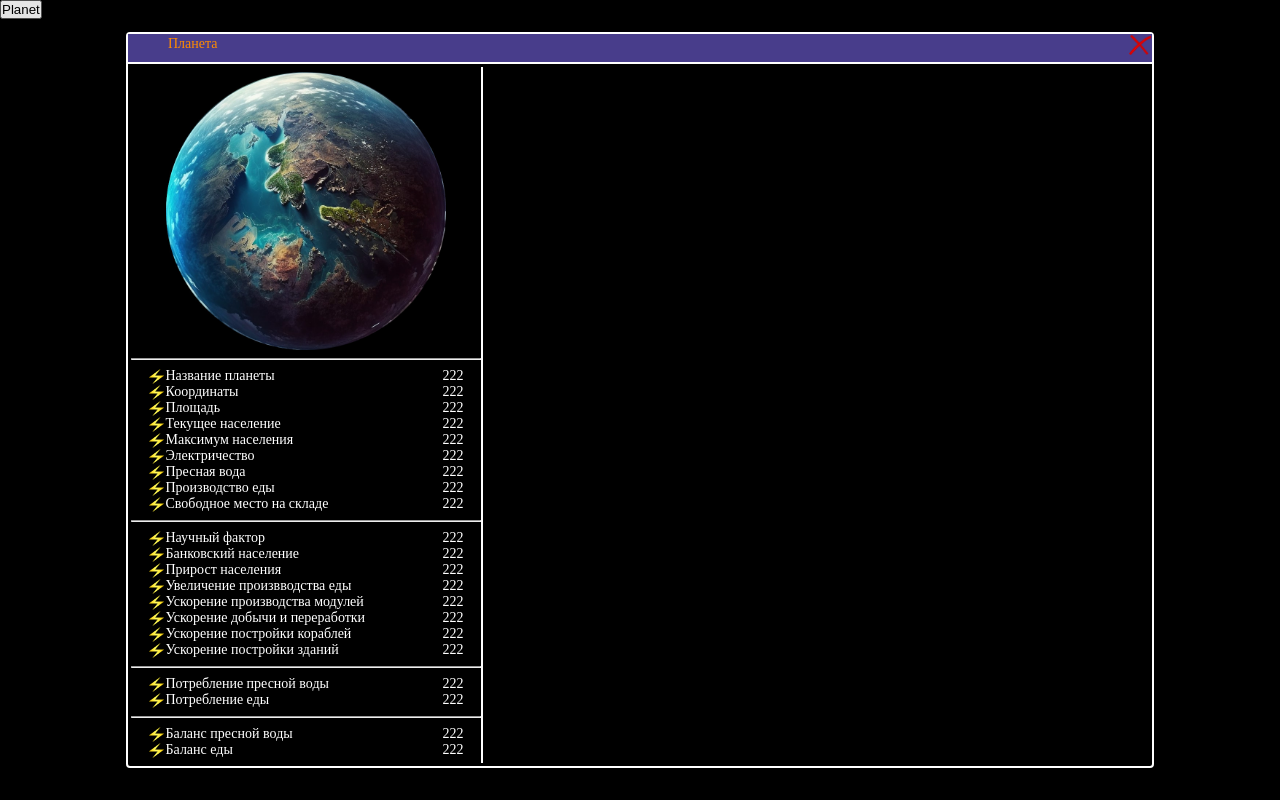
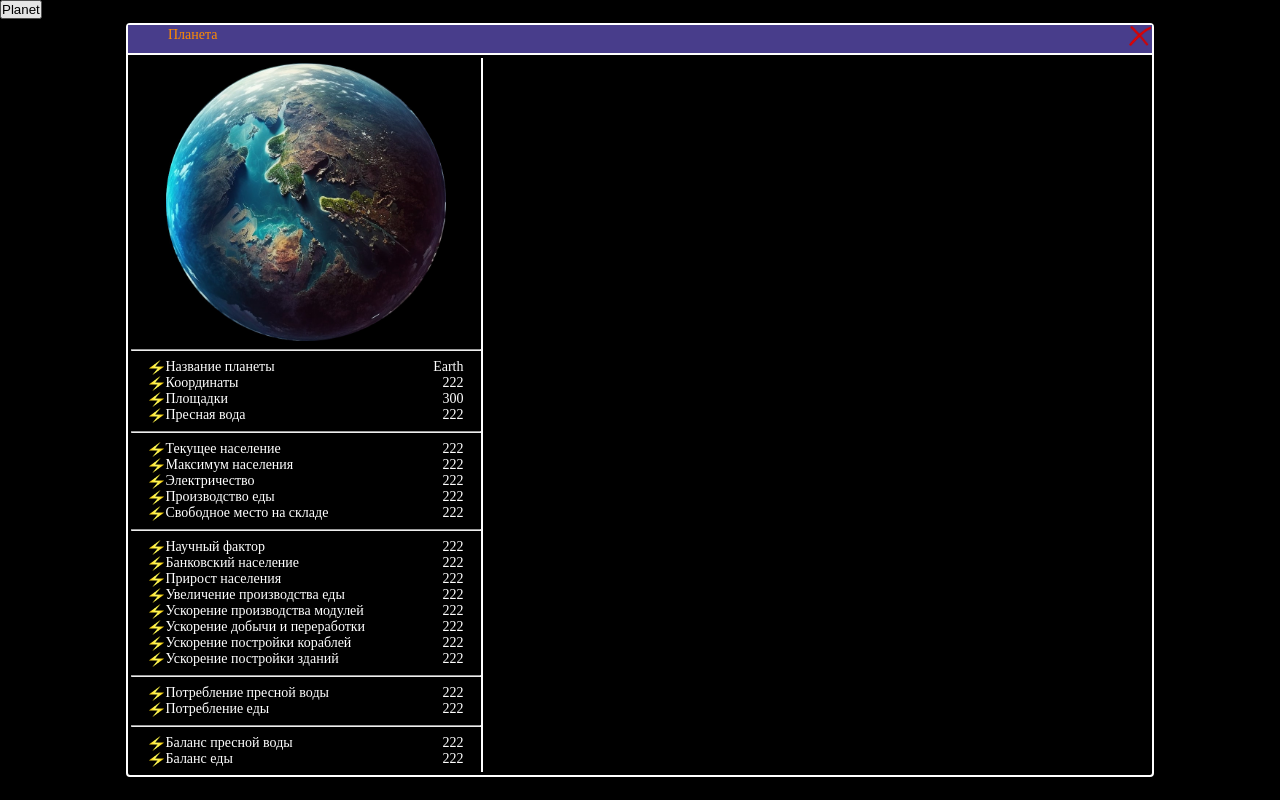
Before and after one commit to MaxRyazan/strategy, a Vue app: page / in a window 1280 px wide. Both pictures are taken after a click on the button "Planet". Built offline with nearby package versions, Linux system fonts and the light colour scheme.

Commit message:
1.4.3  - соотнёс планету и PlanetComponent.vue

```diff
--- a/src/App.vue
+++ b/src/App.vue
@@ -1,8 +1,13 @@
 <script setup lang="ts">
 import {onMounted} from "vue";
+import {usePlayerStore} from "@/pinia/playerStore.ts";
+import {Player} from "@/typescript/classes/Player.ts";
+import {Planet} from "@/typescript/classes/Planet.ts";
 
 onMounted(() => {
-
+    const playerStore = usePlayerStore()
+    const planet = new Planet(1, 'Earth', 300)
+    playerStore.player = new Player(1, 'shooter', {homePlanet: planet, colonies: []})
 })
 </script>
 
--- a/src/components/MainPage.vue
+++ b/src/components/MainPage.vue
@@ -2,14 +2,23 @@
 import {ref} from "vue";
 import HeaderControlsButtons from '@/components/header/HeaderControlsButtons.vue'
 import PlanetComponent from "@/components/planets/PlanetComponent.vue";
+import {usePlanetStore} from "@/pinia/planetStore.ts";
+import {usePlayerStore} from "@/pinia/playerStore.ts";
 
 const isPlanetVisible = ref(false)
+const planetStore = usePlanetStore()
+const playerStore = usePlayerStore()
 
+function showSelectedPlanet(){
+    isPlanetVisible.value = !isPlanetVisible.value
+    planetStore.selectedPlanet = playerStore.player.account.homePlanet
+    console.log(planetStore.selectedPlanet)
+}
 </script>
 
 <template>
     <div class="main_wrapper">
-        <header-controls-buttons @openPlanet="isPlanetVisible=!isPlanetVisible"/>
+        <header-controls-buttons @openPlanet="showSelectedPlanet"/>
         <planet-component class="planet" @close="isPlanetVisible=false" :is-planet-visible="isPlanetVisible"
                           v-if="isPlanetVisible"/>
     </div>
--- a/src/components/planets/PlanetComponent.vue
+++ b/src/components/planets/PlanetComponent.vue
@@ -7,13 +7,16 @@
                 </div>
                 <hr style="margin: 8px 0"/>
                 <div class="left__info">
-                    <planet-description-card icon="lightning.png" :variableValue="someValue" text="Название планеты" />
+                    <planet-description-card icon="lightning.png" :variableValue="planetStore.selectedPlanet.name" text="Название планеты" />
                     <planet-description-card icon="lightning.png" :variableValue="someValue" text="Координаты" />
-                    <planet-description-card icon="lightning.png" :variableValue="someValue" text="Площадь" />
+                    <planet-description-card icon="lightning.png" :variableValue="planetStore.selectedPlanet.points" text="Площадки" />
+                    <planet-description-card icon="lightning.png" :variableValue="someValue" text="Пресная вода" />
+                </div>
+                <hr style="margin: 8px 0"/>
+                <div class="left__info">
                     <planet-description-card icon="lightning.png" :variableValue="someValue" text="Текущее население" />
                     <planet-description-card icon="lightning.png" :variableValue="someValue" text="Максимум населения" />
                     <planet-description-card icon="lightning.png" :variableValue="someValue" text="Электричество" />
-                    <planet-description-card icon="lightning.png" :variableValue="someValue" text="Пресная вода" />
                     <planet-description-card icon="lightning.png" :variableValue="someValue" text="Производство еды" />
                     <planet-description-card icon="lightning.png" :variableValue="someValue" text="Свободное место на складе" />
                 </div>
@@ -22,7 +25,7 @@
                     <planet-description-card icon="lightning.png" :variableValue="someValue" text="Научный фактор" />
                     <planet-description-card icon="lightning.png" :variableValue="someValue" text="Банковский население" />
                     <planet-description-card icon="lightning.png" :variableValue="someValue" text="Прирост населения" />
-                    <planet-description-card icon="lightning.png" :variableValue="someValue" text="Увеличение произвводства еды" />
+                    <planet-description-card icon="lightning.png" :variableValue="someValue" text="Увеличение производства еды" />
                     <planet-description-card icon="lightning.png" :variableValue="someValue" text="Ускорение производства модулей" />
                     <planet-description-card icon="lightning.png" :variableValue="someValue" text="Ускорение добычи и переработки" />
                     <planet-description-card icon="lightning.png" :variableValue="someValue" text="Ускорение постройки кораблей" />
@@ -48,12 +51,15 @@
 import {ref} from 'vue'
 import PlanetDescriptionCard from '@/components/planets/PlanetDescriptionCard.vue'
 import ReusableDialog from "@/components/reusable/containers/ReusableDialog.vue";
+import {usePlanetStore} from "@/pinia/planetStore.ts";
 const props = defineProps<{
     isPlanetVisible: boolean
 }>()
 defineEmits<{
     (e: 'close'):void
 }>()
+
+const planetStore = usePlanetStore()
 const someValue = ref(222)
 
 </script>
--- a/src/components/planets/PlanetDescriptionCard.vue
+++ b/src/components/planets/PlanetDescriptionCard.vue
@@ -9,9 +9,8 @@
 </template>
 <script setup lang="ts">
 import ReusableTextForDescription from '@/components/reusable/text/ReusableTextForDescription.vue'
-import {defineProps} from 'vue'
 const props = defineProps<{
-    variableValue: number
+    variableValue: number | string
     text: string
     icon: string
 }>()
--- a/src/main.ts
+++ b/src/main.ts
@@ -6,10 +6,13 @@ import PrimeVue from 'primevue/config';
 import ReusableButton from '@/components/reusable/buttons/Reusable-button.vue'
 import ReusableText from '@/components/reusable/text/ReusableTextForDescription.vue'
 import Dialog from "primevue/dialog";
+import {createPinia} from "pinia";
 
+const pinia = createPinia()
 const app = createApp(App)
 app
     .use(router)
+    .use(pinia)
     .use(PrimeVue)
     .component('ReusableButton', ReusableButton)
     .component('ReusableText', ReusableText)
--- a/src/pinia/playerStore.ts
+++ b/src/pinia/playerStore.ts
@@ -1,8 +1,9 @@
 import {defineStore} from "pinia";
-import {ref} from "vue";
+import {Ref, ref} from "vue";
+import {Player} from "@/typescript/classes/Player.ts";
 
 export const usePlayerStore: any = defineStore('playerStore', {
-    state: () => ({
+    state: (): {player: Ref<Player|null>} => ({
         player: ref(null)
     })
 })
```
